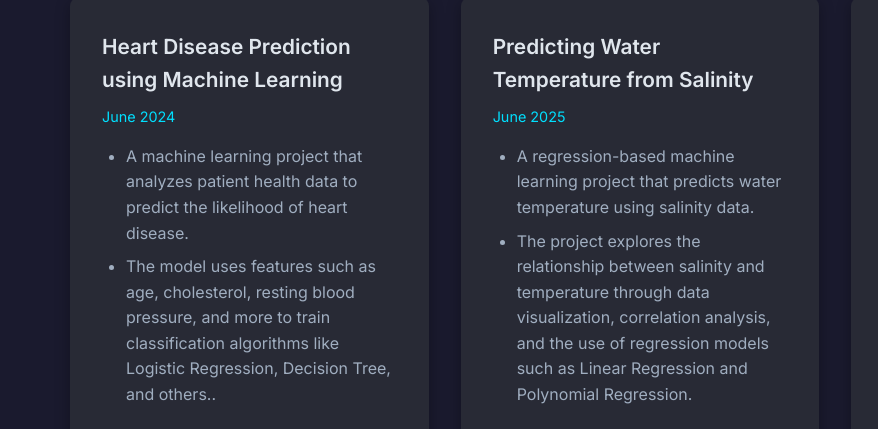
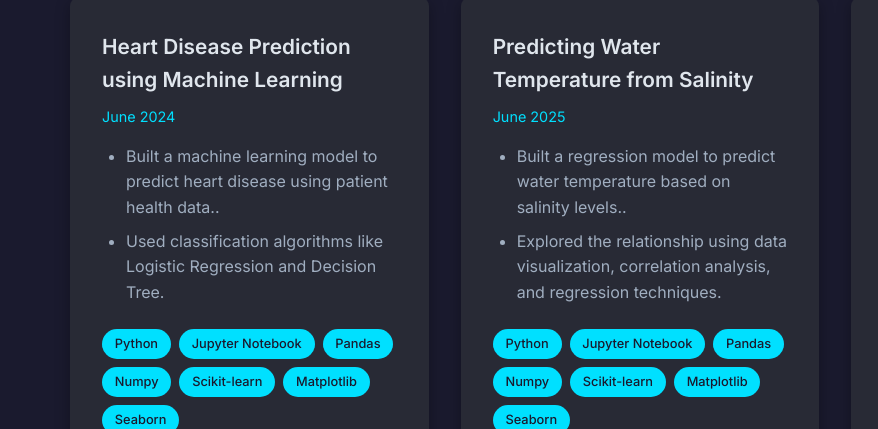
Before and after one commit to engSalah-dot/My-Portfolio, a plain HTML site: page index.html in a window 1280 px wide. Shown: the part 3024-3453 px from the top of the page, 0-878 px from the left. Drawn offline with Linux system fonts and the light colour scheme.

Commit message:
Update index.html

```diff
--- a/index.html
+++ b/index.html
@@ -140,8 +140,8 @@ driven systems, data modeling, and computer vision. Currently seeking a summer i
                     <div class="project-details">
                         <ul>
                             <li>
-A machine learning project that analyzes patient health data to predict the likelihood of heart disease.</li>
-                            <li>The model uses features such as age, cholesterol, resting blood pressure, and more to train classification algorithms like Logistic Regression, Decision Tree, and others..</li>
+Built a machine learning model to predict heart disease using patient health data..</li>
+                            <li>Used classification algorithms like Logistic Regression and Decision Tree.</li>
                         </ul>
                     </div>
                     <div class="project-technologies">
@@ -169,8 +169,8 @@ A machine learning project that analyzes patient health data to predict the like
                     <p class="project-date">June 2025</p>
                     <div class="project-details">
                         <ul>
-                            <li>  A regression-based machine learning project that predicts water temperature using salinity data. </li>
-                            <li>The project explores the relationship between salinity and temperature through data visualization, correlation analysis, and the use of regression models such as Linear Regression and Polynomial Regression.</li>
+                            <li> Built a regression model to predict water temperature based on salinity levels.. </li>
+                            <li>Explored the relationship using data visualization, correlation analysis, and regression techniques.</li>
                         </ul>
                     </div>
                     <div class="project-technologies">
```
